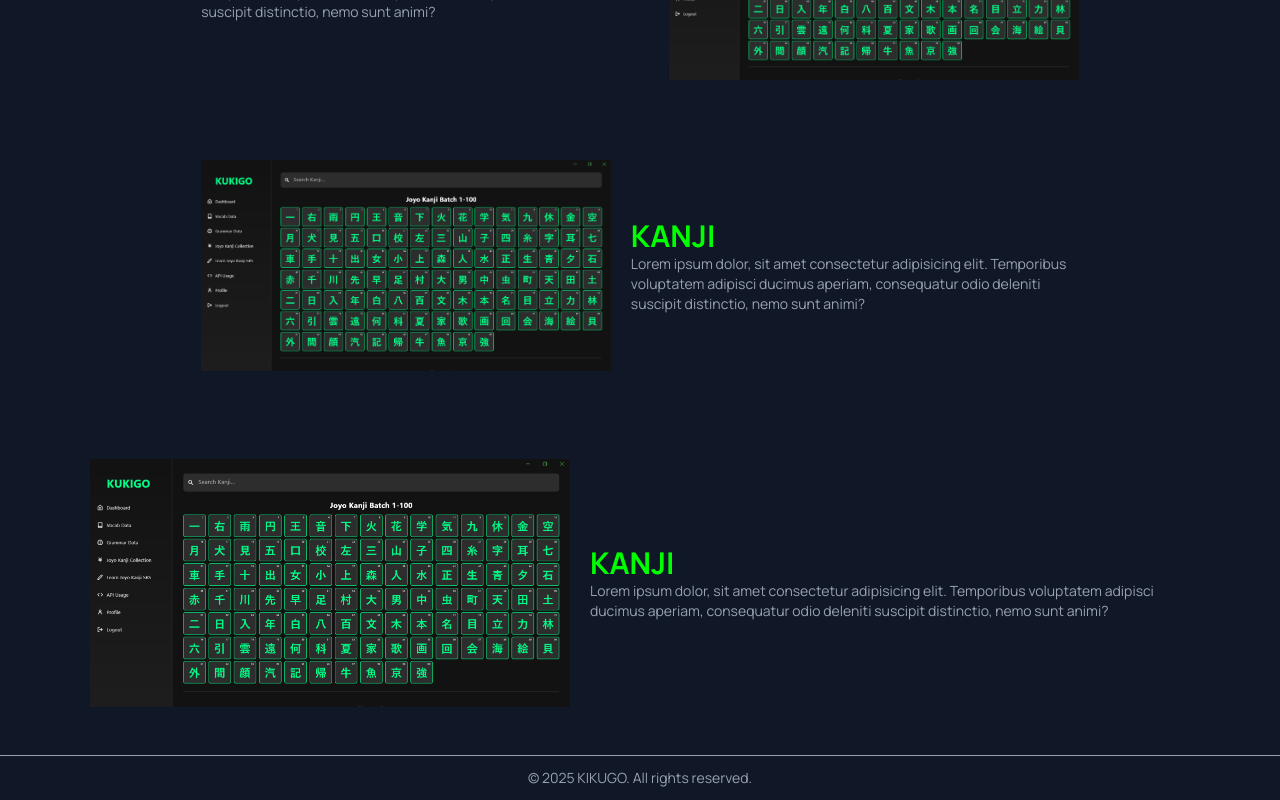
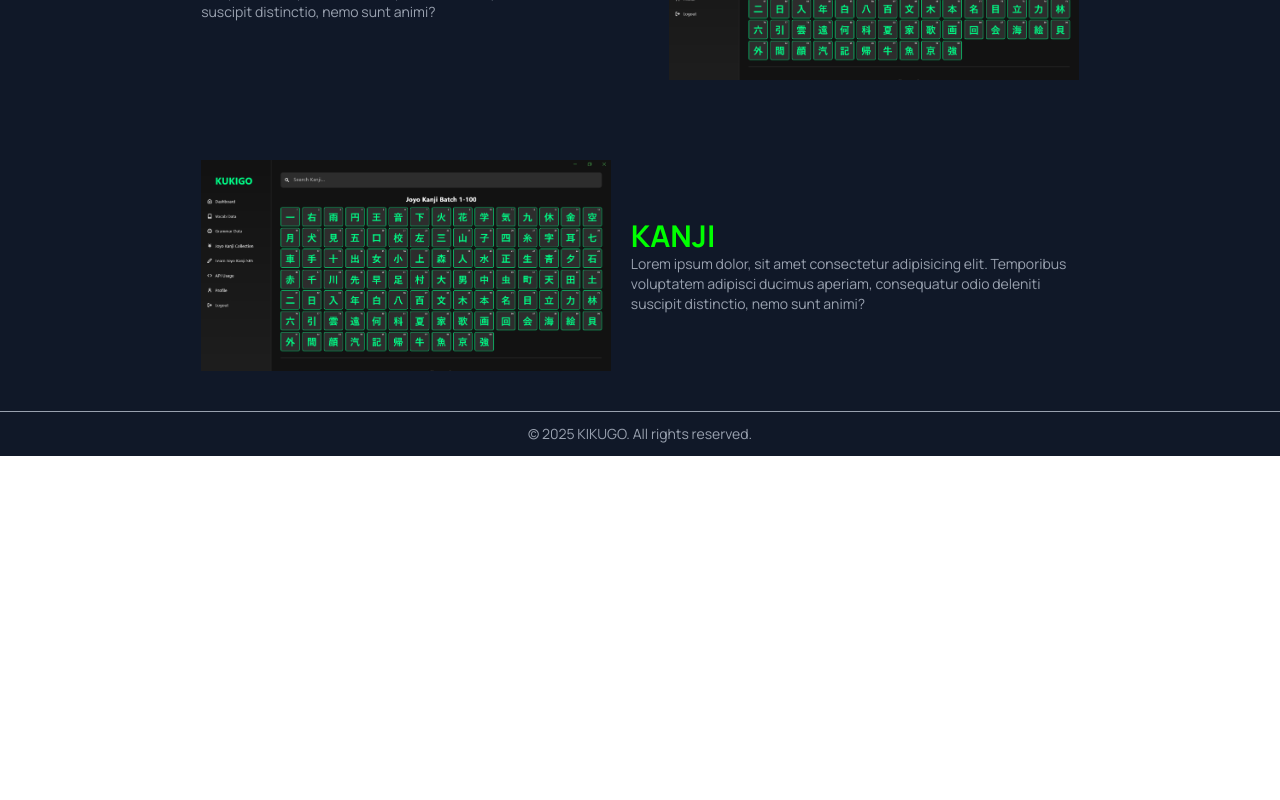
Before and after one commit to Tanmay0215/kikugo, a React (Vite) app: page / in a window 1280 px wide. Shown: the part 1820-2620 px from the top of the page. After the commit the page ends 2276 px from the top, so only its background shows below. Built offline with nearby package versions, Linux system fonts and the light colour scheme.

Commit message:
update Navbar button visibility and enhance animation duration on Home page

```diff
--- a/src/components/Navbar.jsx
+++ b/src/components/Navbar.jsx
@@ -1,12 +1,11 @@
 import { ArrowBigDown } from 'lucide-react'
-import React from 'react'
 
 const Navbar = () => {
   return (
     <div className="flex justify-center md:justify-between p-5 text-gray-300">
       <div className="text-primary font-bold text-2xl">KIKUGO</div>
       <a href="/kikugo.exe" download="kikugo.exe">
-        <button className="flex items-center gap-1 bg-primary/80 text-black font-semibold text-sm rounded-full px-4 py-2">
+        <button className="hidden md:flex items-center gap-1 bg-primary/80 text-black font-semibold text-sm rounded-full px-4 py-2">
           <p>Download Now</p>
           <ArrowBigDown size={20} />
         </button>
--- a/src/pages/Home.jsx
+++ b/src/pages/Home.jsx
@@ -3,7 +3,6 @@ import Navbar from '../components/Navbar'
 import dashboard from '../assets/dashboard.png'
 import Footer from '../components/Footer'
 import Features from './Features'
-import kanji from '../assets/JoyoKanji.png'
 import { motion } from 'motion/react'
 
 const Home = () => {
@@ -13,7 +12,7 @@ const Home = () => {
       <motion.div
         initial={{ y: 100, opacity: 0 }}
         animate={{ y: 0, opacity: 1 }}
-        transition={{ duration: 1 }}
+        transition={{ duration: 1.5 }}
         className="flex flex-col justify-center items-center"
       >
         <div className="max-w-md text-4xl uppercase md:text-5xl md:text-center text-gray-300 font-bold pt-10">
@@ -30,7 +29,7 @@ const Home = () => {
       <motion.div
         initial={{ x: -100, opacity: 0 }}
         animate={{ x: 0, opacity: 1 }}
-        transition={{ duration: 1 }}
+        transition={{ duration: 1.5 }}
         className="flex flex-col items-center justify-center py-10"
       >
         <h2 className="text-4xl font-bold text-center mb-5">
@@ -41,17 +40,6 @@ const Home = () => {
         </div>
       </motion.div>
       <Features />
-      <div className="flex items-center justify-center gap-5 rounded-xl py-2 m-10">
-        <img src={kanji} alt="Kanji" className="w-2/5" />
-        <div className="w-1/2">
-          <p className="text-3xl font-bold text-primary">KANJI</p>
-          <p className="text-gray-400 text-sm">
-            Lorem ipsum dolor, sit amet consectetur adipisicing elit. Temporibus
-            voluptatem adipisci ducimus aperiam, consequatur odio deleniti
-            suscipit distinctio, nemo sunt animi?
-          </p>
-        </div>
-      </div>
       <Footer />
     </div>
   )
```
